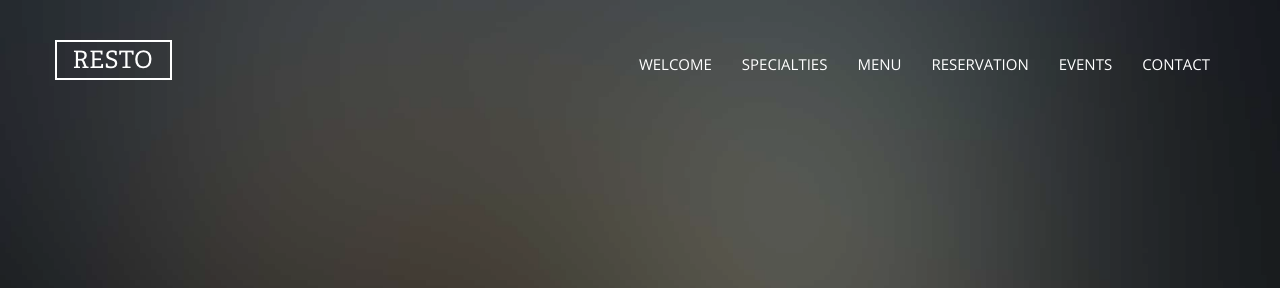
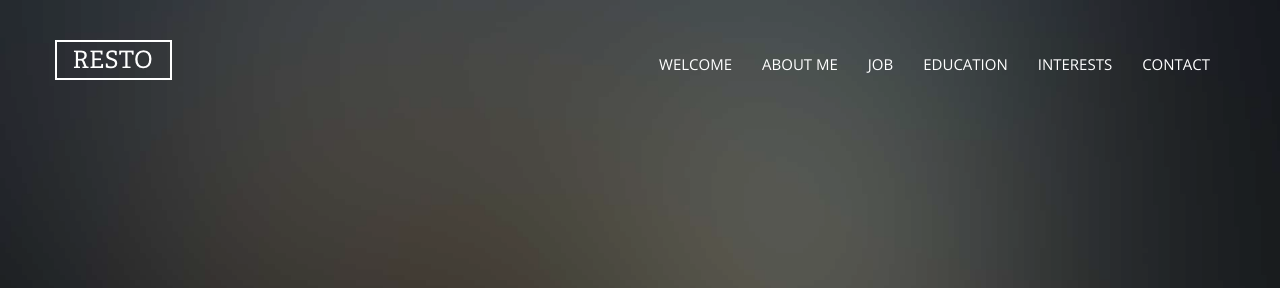
Before and after one commit to sankethgupta40/sg_me, a website: page index.html in a window 1280 px wide. Shown: the top 288 px of the page. Drawn offline with nearby package versions, Linux system fonts and the light colour scheme; files whose address does not match are found by name.

Commit message:
Menu Changes

```diff
--- a/index.html
+++ b/index.html
@@ -43,10 +43,10 @@
         <div id="navbar-collapse" class="navbar-collapse collapse">
           <ul class="nav navbar-nav navbar-right">
             <li class="active"><a href="#" data-nav-section="welcome">Welcome</a></li>
-            <li><a href="#" data-nav-section="specialties">Specialties</a></li>
-            <li><a href="#" data-nav-section="menu">Menu</a></li>
-            <li><a href="#" data-nav-section="reservation">Reservation</a></li>
-            <li><a href="#" data-nav-section="events">Events</a></li>
+            <li><a href="#" data-nav-section="specialties">About Me</a></li>
+            <li><a href="#" data-nav-section="menu">Job</a></li>
+            <li><a href="#" data-nav-section="reservation">Education</a></li>
+            <li><a href="#" data-nav-section="events">Interests</a></li>
             <li><a href="#" data-nav-section="contact">Contact</a></li>
           </ul>
         </div>
```
